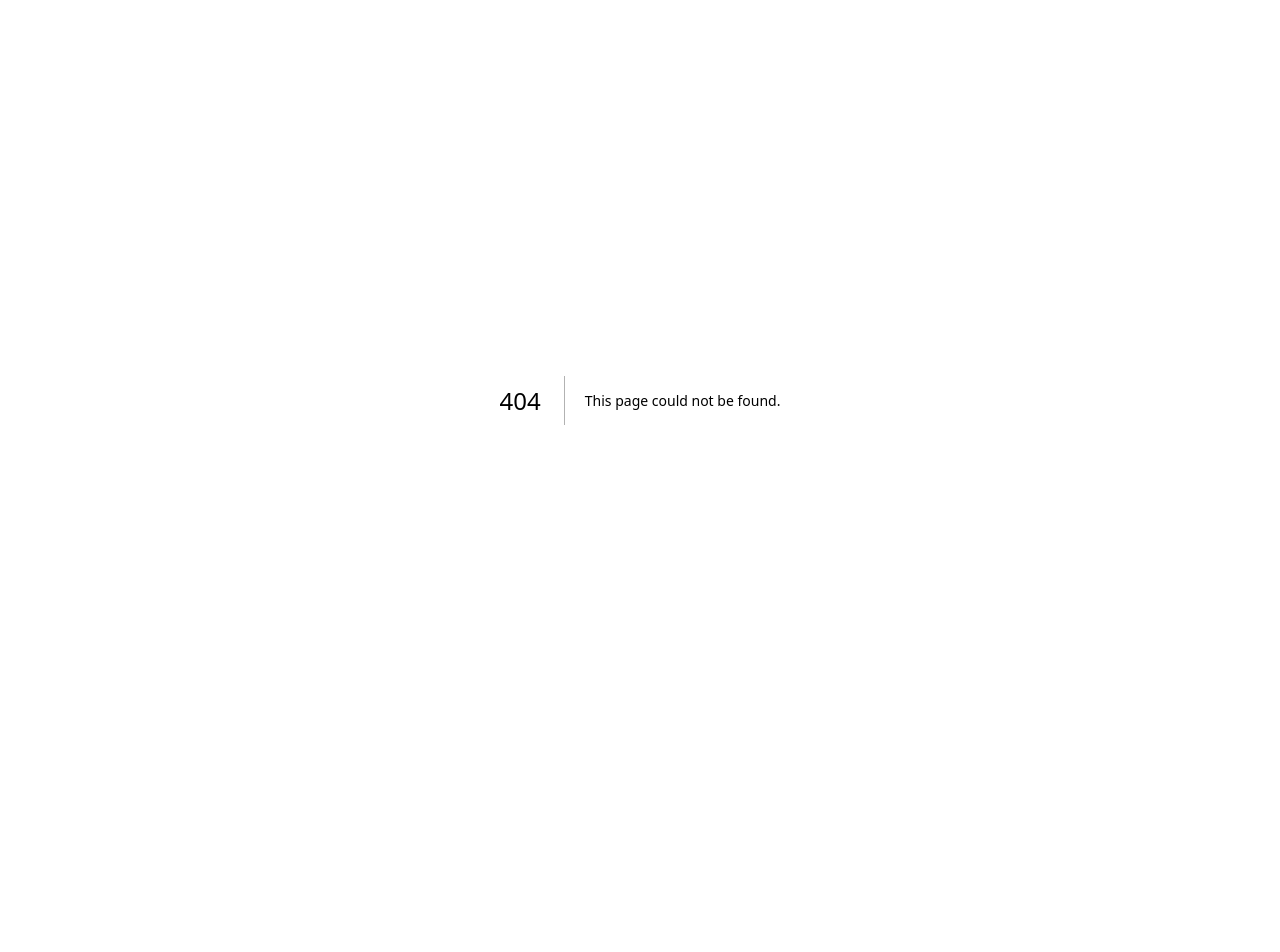
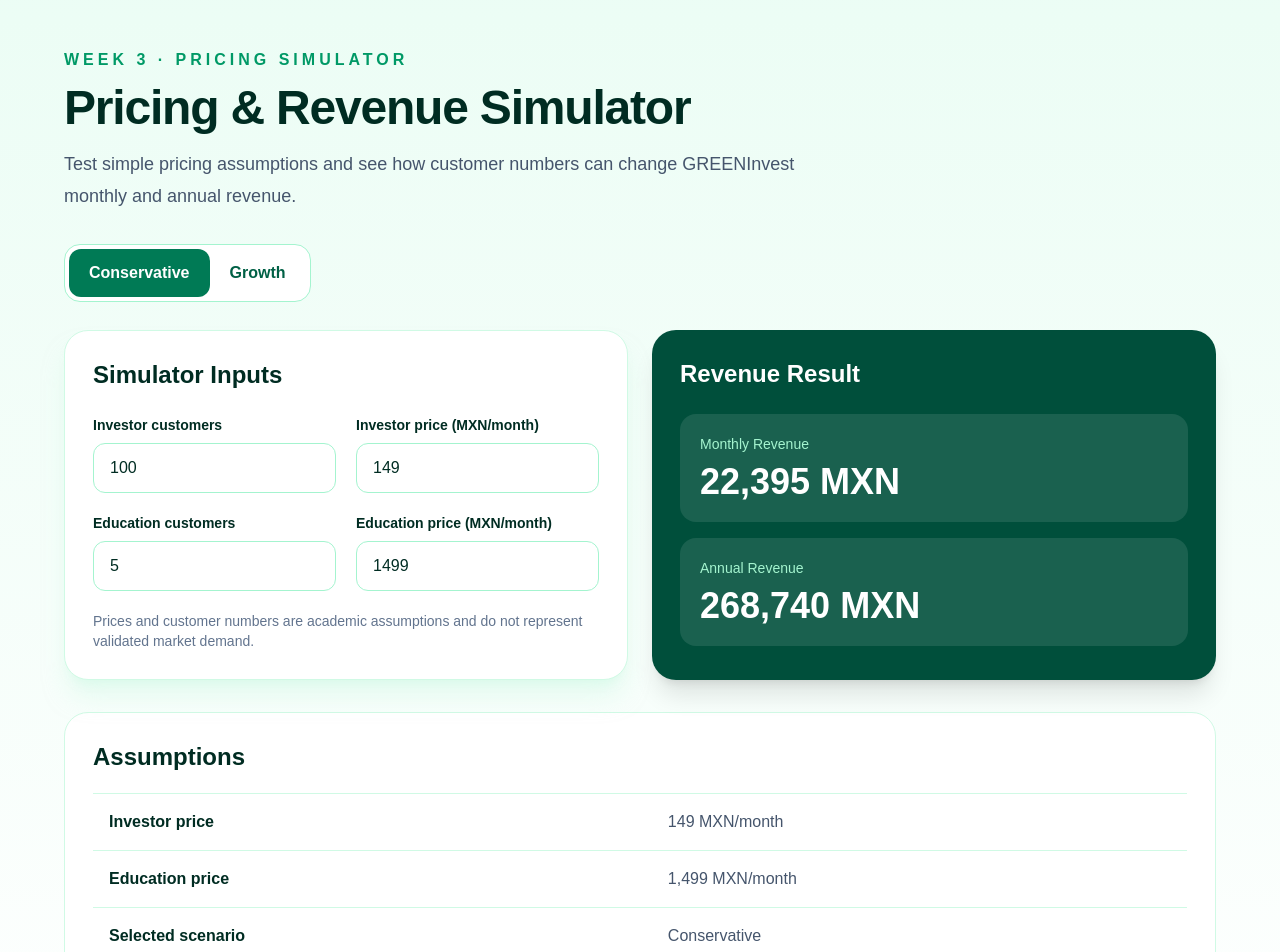
Before and after one commit to sofiacoria-afk/GreenInvest, a Next.js app: page /pricing in a window 1280 px wide. Before the commit this address had no page. Shown: the top 952 px of the page. Before the commit the page ends 800 px from the top, so only its background shows below. Built offline with nearby package versions, Linux system fonts and the light colour scheme.

Commit message:
Build Week 3 pricing revenue calculator

```diff
--- /dev/null
+++ b/src/app/pricing/page.tsx
@@ -0,0 +1,88 @@
+"use client";
+
+import Link from "next/link";
+import { useMemo, useState } from "react";
+
+type ScenarioType = "Conservative" | "Growth";
+
+const defaults = {
+  Conservative: { investorCustomers: 100, educationCustomers: 5 },
+  Growth: { investorCustomers: 300, educationCustomers: 15 },
+};
+
+export default function PricingPage() {
+  const [scenario, setScenario] = useState<ScenarioType>("Conservative");
+  const [investorCustomers, setInvestorCustomers] = useState(100);
+  const [educationCustomers, setEducationCustomers] = useState(5);
+  const [investorPrice, setInvestorPrice] = useState(149);
+  const [educationPrice, setEducationPrice] = useState(1499);
+
+  function selectScenario(next: ScenarioType) {
+    setScenario(next);
+    setInvestorCustomers(defaults[next].investorCustomers);
+    setEducationCustomers(defaults[next].educationCustomers);
+  }
+
+  const monthlyRevenue = useMemo(
+    () => investorCustomers * investorPrice + educationCustomers * educationPrice,
+    [investorCustomers, investorPrice, educationCustomers, educationPrice]
+  );
+  const annualRevenue = monthlyRevenue * 12;
+
+  return (
+    <main className="min-h-screen bg-gradient-to-b from-emerald-50 to-white px-5 py-12 text-emerald-950">
+      <section className="mx-auto max-w-6xl">
+        <header>
+          <p className="font-semibold uppercase tracking-[0.25em] text-emerald-600">Week 3 · Pricing Simulator</p>
+          <h1 className="mt-3 text-5xl font-bold tracking-tight">Pricing & Revenue Simulator</h1>
+          <p className="mt-4 max-w-3xl text-lg leading-8 text-slate-600">Test simple pricing assumptions and see how customer numbers can change GREENInvest monthly and annual revenue.</p>
+        </header>
+
+        <div className="mt-8 inline-flex rounded-2xl border border-emerald-200 bg-white p-1">
+          {(["Conservative", "Growth"] as ScenarioType[]).map((option) => (
+            <button key={option} onClick={() => selectScenario(option)} className={`rounded-xl px-5 py-3 font-semibold transition ${scenario === option ? "bg-emerald-700 text-white" : "text-emerald-800 hover:bg-emerald-50"}`}>{option}</button>
+          ))}
+        </div>
+
+        <div className="mt-7 grid gap-6 md:grid-cols-2">
+          <section className="rounded-3xl border border-emerald-100 bg-white p-7 shadow-xl shadow-emerald-100/50">
+            <h2 className="text-2xl font-bold">Simulator Inputs</h2>
+            <div className="mt-6 grid gap-5 sm:grid-cols-2">
+              <NumberInput label="Investor customers" value={investorCustomers} onChange={setInvestorCustomers} />
+              <NumberInput label="Investor price (MXN/month)" value={investorPrice} onChange={setInvestorPrice} />
+              <NumberInput label="Education customers" value={educationCustomers} onChange={setEducationCustomers} />
+              <NumberInput label="Education price (MXN/month)" value={educationPrice} onChange={setEducationPrice} />
+            </div>
+            <p className="mt-5 text-sm text-slate-500">Prices and customer numbers are academic assumptions and do not represent validated market demand.</p>
+          </section>
+
+          <section className="rounded-3xl bg-emerald-900 p-7 text-white shadow-xl">
+            <h2 className="text-2xl font-bold">Revenue Result</h2>
+            <div className="mt-6 rounded-2xl bg-white/10 p-5"><p className="text-sm text-emerald-200">Monthly Revenue</p><p className="mt-2 text-4xl font-bold">{monthlyRevenue.toLocaleString("en-US")} MXN</p></div>
+            <div className="mt-4 rounded-2xl bg-white/10 p-5"><p className="text-sm text-emerald-200">Annual Revenue</p><p className="mt-2 text-4xl font-bold">{annualRevenue.toLocaleString("en-US")} MXN</p></div>
+          </section>
+        </div>
+
+        <section className="mt-8 rounded-3xl border border-emerald-100 bg-white p-7">
+          <h2 className="text-2xl font-bold">Assumptions</h2>
+          <div className="mt-5 overflow-x-auto"><table className="w-full text-left"><tbody>
+            <Row label="Investor price" value={`${investorPrice.toLocaleString("en-US")} MXN/month`} />
+            <Row label="Education price" value={`${educationPrice.toLocaleString("en-US")} MXN/month`} />
+            <Row label="Selected scenario" value={scenario} />
+            <Row label="Revenue period" value="Monthly / Annual" />
+          </tbody></table></div>
+        </section>
+
+        <div className="mt-8"><Link href="/product" className="font-semibold text-emerald-700 underline">Back to Product Architecture</Link></div>
+      </section>
+    </main>
+  );
+}
+
+function NumberInput({ label, value, onChange }: { label: string; value: number; onChange: (value: number) => void }) {
+  return <label className="text-sm font-semibold">{label}<input type="number" min="0" value={value} onChange={(event) => onChange(Math.max(0, Number(event.target.value) || 0))} className="mt-2 w-full rounded-xl border border-emerald-200 px-4 py-3 text-base font-normal outline-none focus:border-emerald-500" /></label>;
+}
+
+function Row({ label, value }: { label: string; value: string }) {
+  return <tr className="border-t border-emerald-100"><td className="p-4 font-semibold">{label}</td><td className="p-4 text-slate-600">{value}</td></tr>;
+}
```
